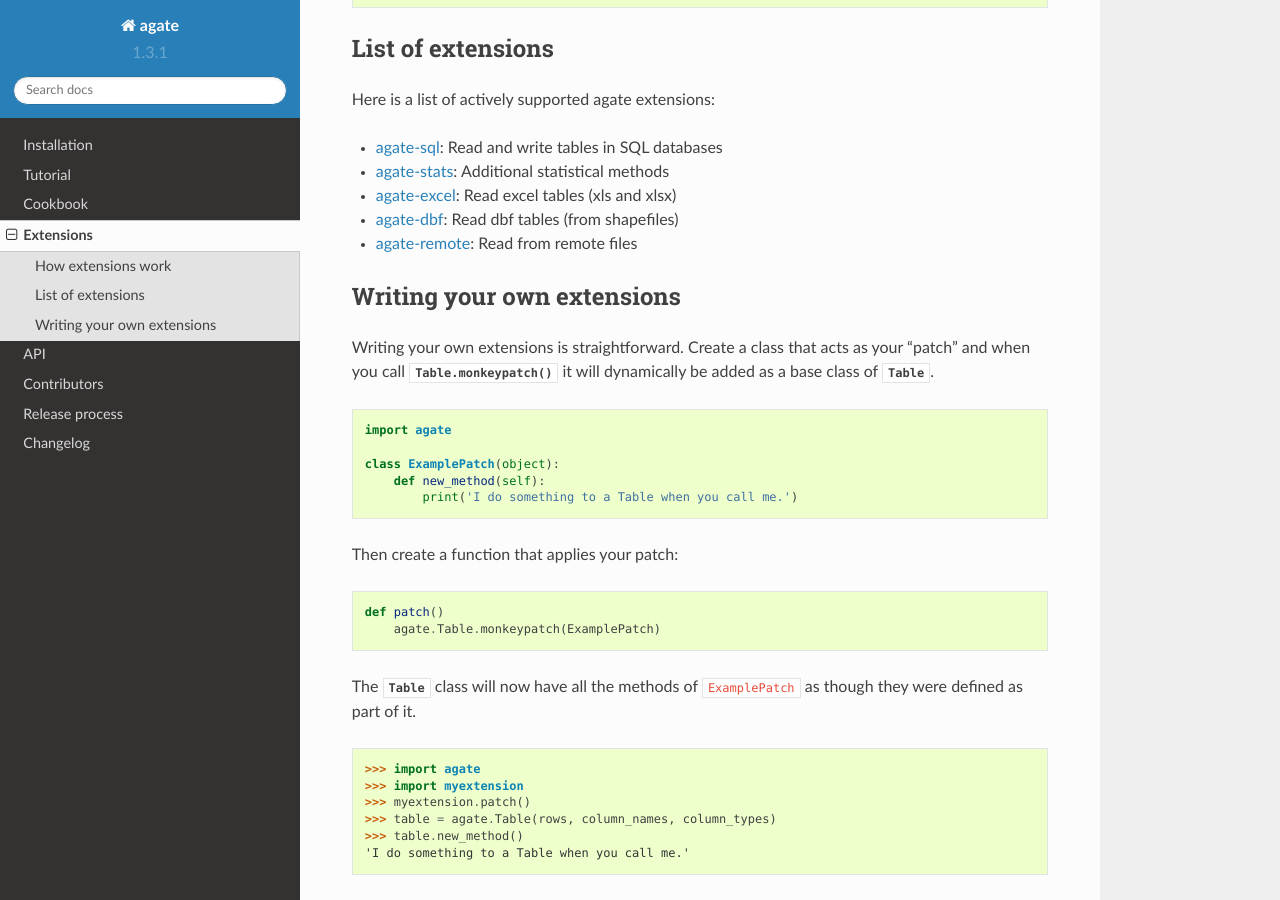
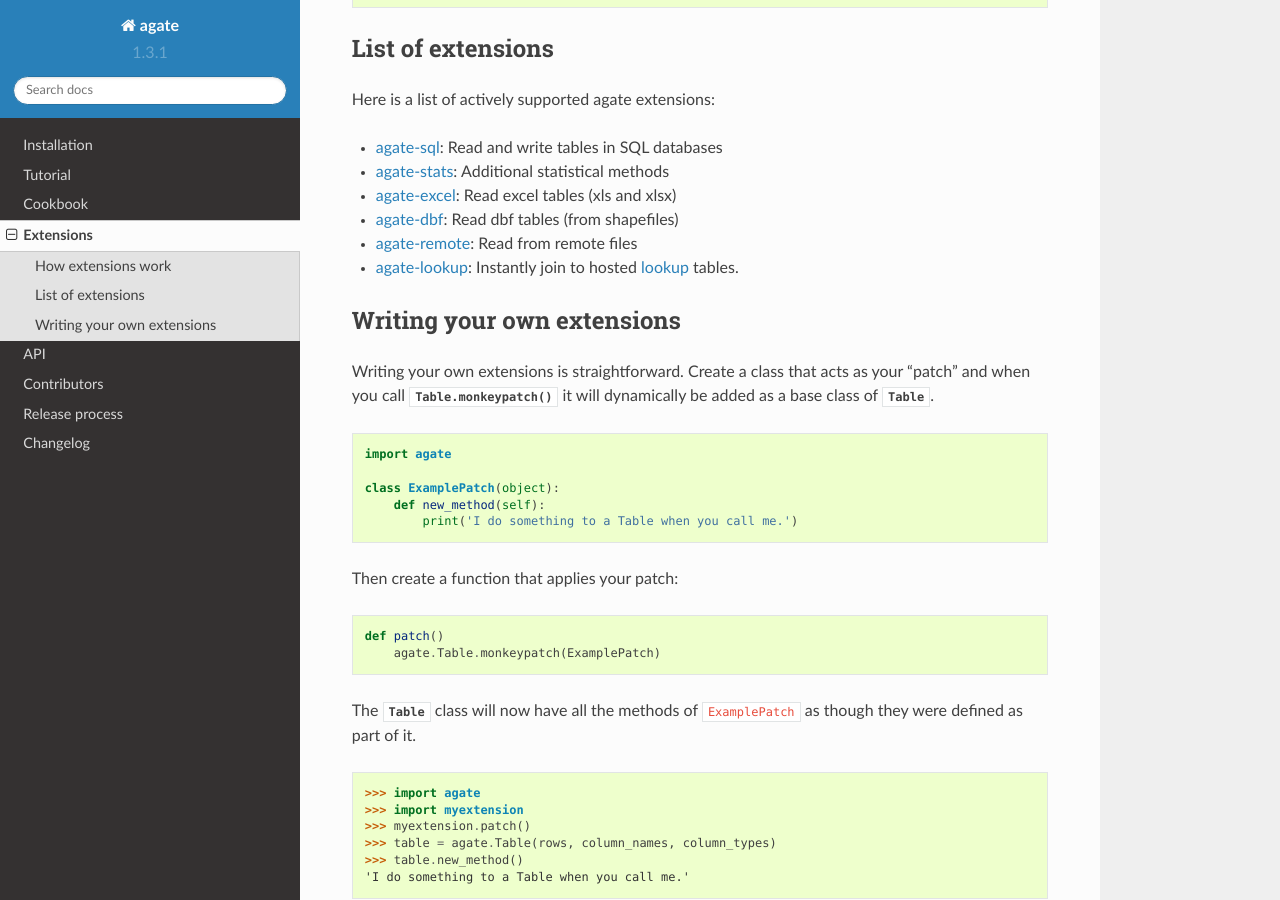
Before and after one commit to wireservice/agate, a Sphinx documentation site: the page built from docs/extensions.rst, in a window 1280 px wide and 900 px high, scrolled down 561 px. Built offline with Sphinx 7.4.7 and the Read the Docs theme 2.0.0, drawn with Linux system fonts in a browser that asks for light colours; pages that are not in the unit, such as notebooks, are missing from menus.

Commit message:
Add lookup to extensions. Closes #540.

```diff
--- a/docs/extensions.rst
+++ b/docs/extensions.rst
@@ -30,6 +30,7 @@
 * `agate-excel <http://agate-excel.rtfd.org/>`_: Read excel tables (xls and xlsx)
 * `agate-dbf <http://agate-dbf.rtfd.org/>`_: Read dbf tables (from shapefiles)
 * `agate-remote <http://agate-remote.rtfd.org/>`_: Read from remote files
+* `agate-lookup <http://agate-lookup.rtfd.org/>`_: Instantly join to hosted `lookup <https://github.com/wireservice/lookup>`_ tables.
 
 Writing your own extensions
 ===========================
```
